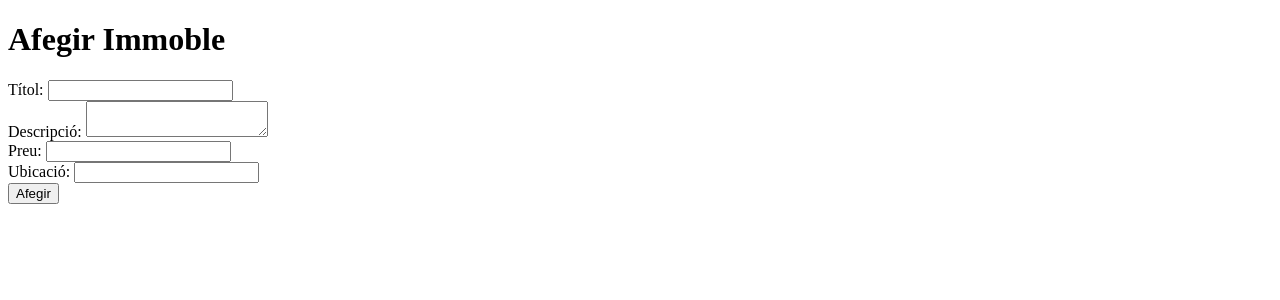
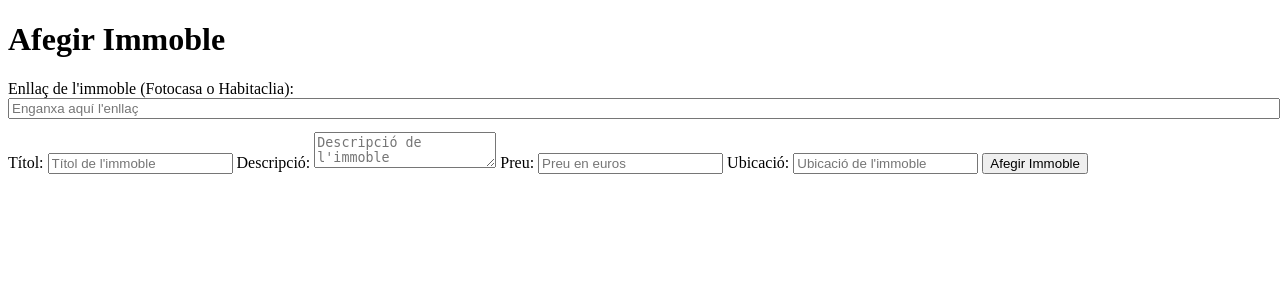
Before and after one commit to dsubira/BravaHaus, a Flask app: page /afegir-immoble in a window 1280 px wide. Shown: the top 300 px of the page. Run offline with Flask 3, Linux system fonts and the light colour scheme; parts of the project's set-up code (start-up, migrations or seed data) failed here and were passed over.

Commit message:
Update afegir_immoble.html

```diff
--- a/templates/afegir_immoble.html
+++ b/templates/afegir_immoble.html
@@ -5,20 +5,24 @@
 </head>
 <body>
     <h1>Afegir Immoble</h1>
-    <form method="POST" action="/afegir-immoble">
-        <label for="titol">Títol:</label>
-        <input type="text" id="titol" name="titol" required><br>
+<form method="POST">
+  <label for="url">Enllaç de l'immoble (Fotocasa o Habitaclia):</label>
+  <input type="url" id="url" name="url" placeholder="Enganxa aquí l'enllaç" style="width: 100%; margin-bottom: 1em;">
 
-        <label for="descripcio">Descripció:</label>
-        <textarea id="descripcio" name="descripcio"></textarea><br>
+  <label for="titol">Títol:</label>
+  <input type="text" id="titol" name="titol" placeholder="Títol de l'immoble" required>
 
-        <label for="preu">Preu:</label>
-        <input type="number" id="preu" name="preu" required><br>
+  <label for="descripcio">Descripció:</label>
+  <textarea id="descripcio" name="descripcio" placeholder="Descripció de l'immoble"></textarea>
 
-        <label for="ubicacio">Ubicació:</label>
-        <input type="text" id="ubicacio" name="ubicacio" required><br>
+  <label for="preu">Preu:</label>
+  <input type="number" id="preu" name="preu" placeholder="Preu en euros" required>
 
-        <button type="submit">Afegir</button>
-    </form>
+  <label for="ubicacio">Ubicació:</label>
+  <input type="text" id="ubicacio" name="ubicacio" placeholder="Ubicació de l'immoble" required>
+
+  <button type="submit">Afegir Immoble</button>
+</form>
+
 </body>
 </html>
```
